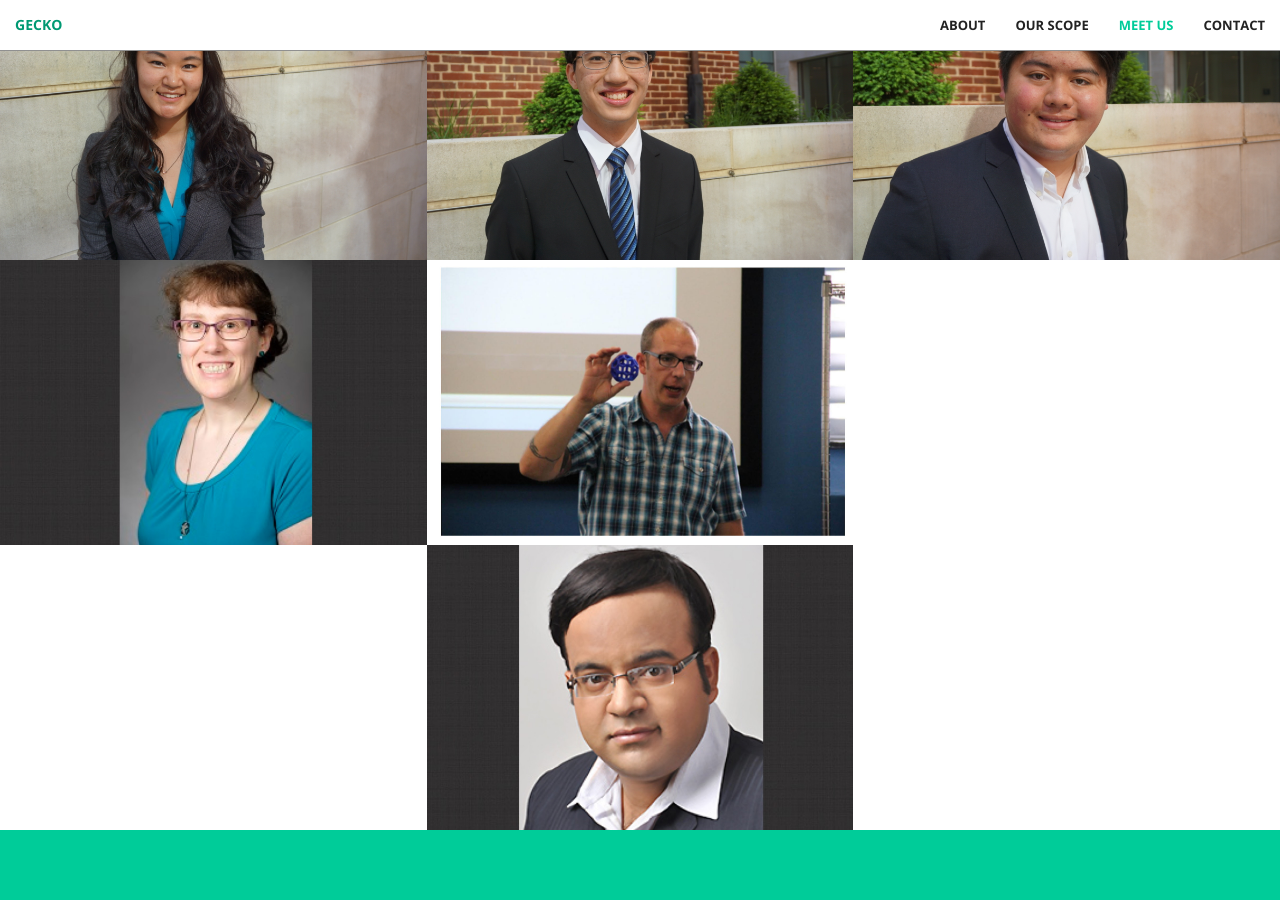
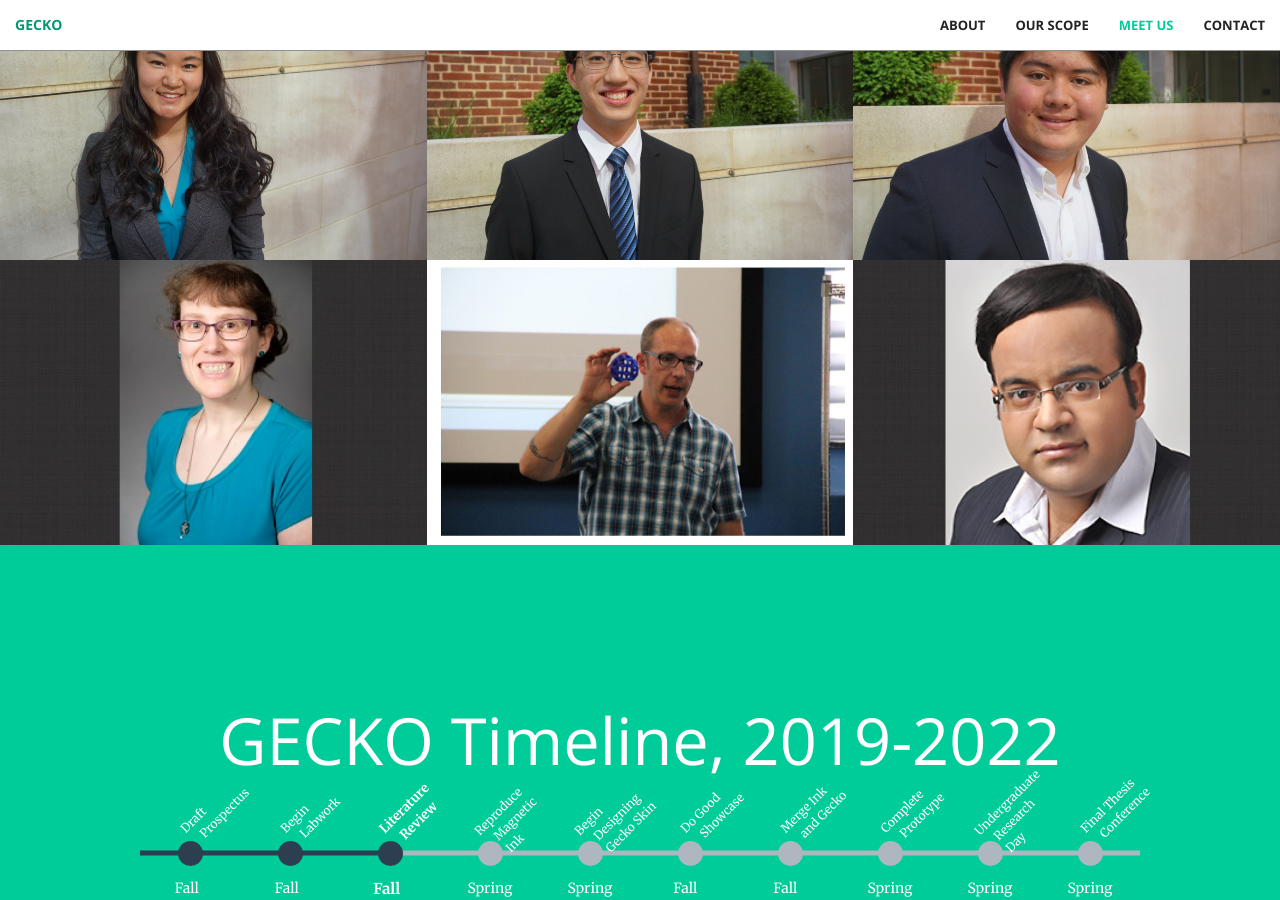
Before and after one commit to teamgecko2022/teamgecko2022, a Jekyll site: the page built from index.html, in a window 1280 px wide and 900 px high, scrolled down 3201 px. Built offline with Jekyll 4.4.1, drawn with Linux system fonts in a browser that asks for light colours.

Commit message:
maybe das on own line fixed now

```diff
--- a/_includes/portfolio.html
+++ b/_includes/portfolio.html
@@ -198,7 +198,7 @@
                     </div>
                 </a>
             </div>
-             <div class="col-lg-4 col-sm-6 col-lg-offset-4">
+             <div class="col-lg-4 col-sm-6">
               <a class="portfolio-box">
                 <img src="img/portfolio/das2.jpg" class="img-responsive" alt="Dr. Das">
                 <div class="portfolio-box-caption">
```
